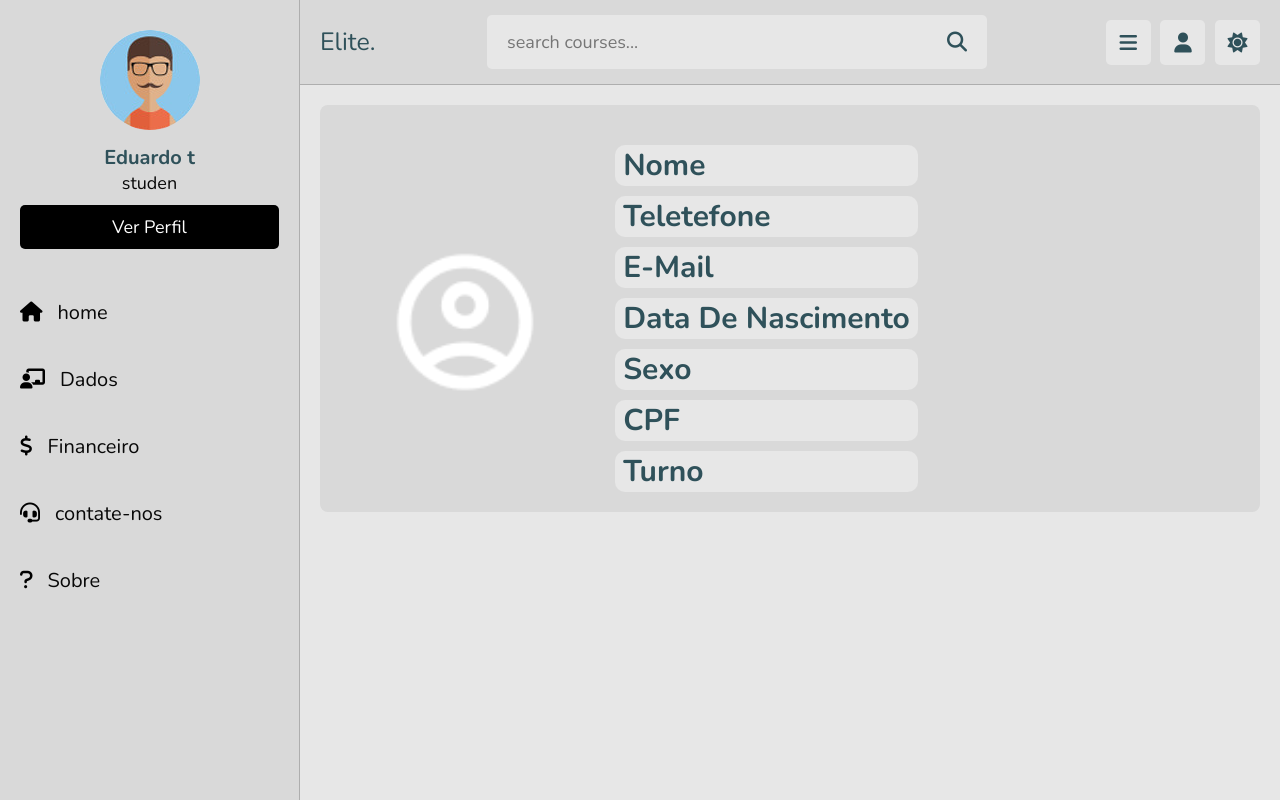
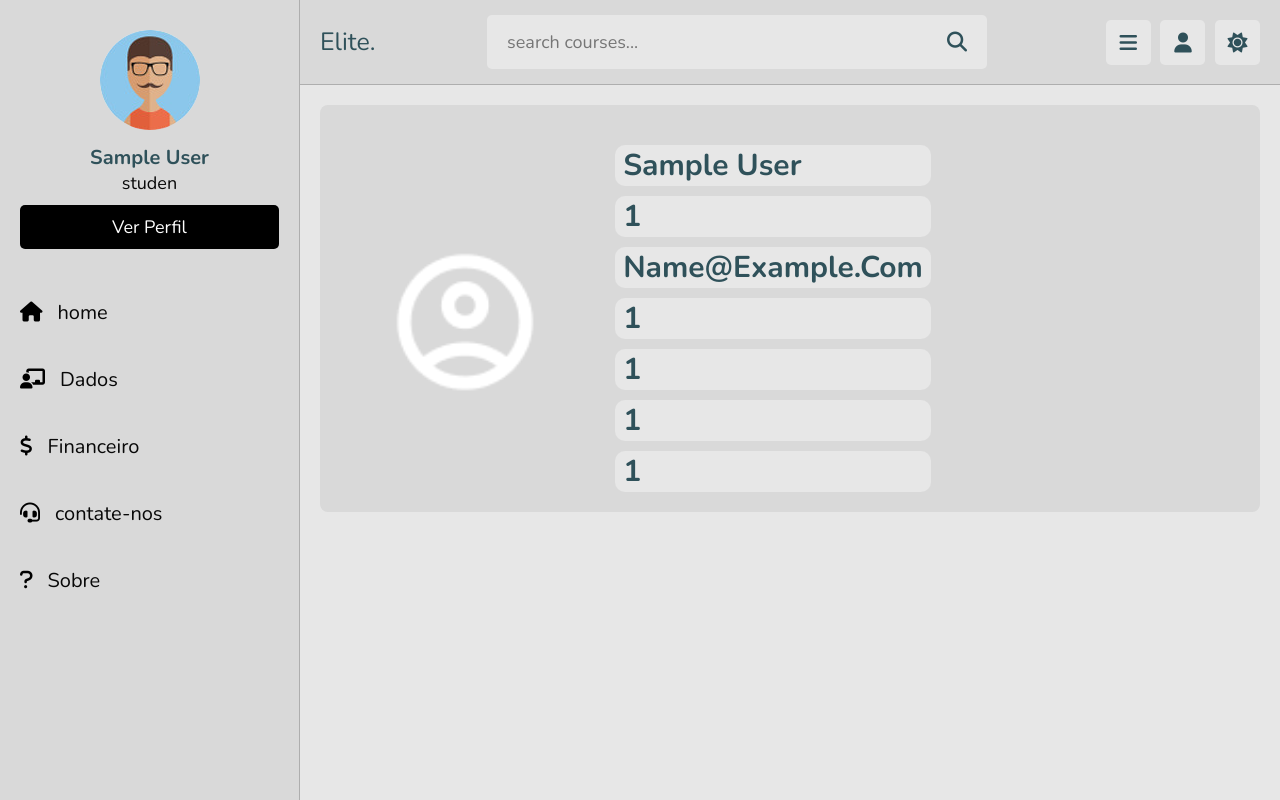
Before and after one commit to GustavoCunhaSC/Projeto-FormCadastro, a PHP site: page /formulario/dados.php in a window 1280 px wide. Run offline with PHP 8.4, Linux system fonts and the light colour scheme; the visitor is signed in with stand-in values (Sample User, id 1); some libraries are stand-ins or nearby versions.

Commit message:
inserção de variaveis de sessao
código alterado para exivir dados do aluno

```diff
--- a/formulario/dados.php
+++ b/formulario/dados.php
@@ -44,12 +44,12 @@ if(empty($_SESSION)){
 
       <div class="profile">
          <img src="images/pic-1.jpg" class="image" alt="">
-         <h3 class="name">eduardo t</h3>
+         <h3 class="name"><?php echo $_SESSION['nome_alunos'];?></h3>
          <p class="role">studen</p>
          <a href="profile.html" class="btn">ver perfil</a>
          <div class="flex-btn">
             <a href="update.html" class="option-btn">Editar</a>
-            <a href="../index.html" class="option-btn">Sair</a>
+            <a href="./php/logout.php" class="option-btn">Sair</a>
          </div>
       </div>
 
@@ -65,14 +65,14 @@ if(empty($_SESSION)){
 
    <div class="profile">
       <img src="images/pic-1.jpg" class="image" alt="">
-      <h3 class="name">Eduardo t</h3>
+      <h3 class="name"><?php echo $_SESSION['nome_alunos'];?></h3>
       <p class="role">studen</p>
-      <a href="profile.html" class="btn">ver perfil</a>
+      <a href="profile.php" class="btn">ver perfil</a>
    </div>
 
    <nav class="navbar">
       <a href="home.html"><i class="fas fa-home"></i><span>home</span></a>
-      <a href="dados.html"><i class="fas fa-chalkboard-user"></i><span>Dados</span></a>
+      <a href="dados.php"><i class="fas fa-chalkboard-user"></i><span>Dados</span></a>
       <a href="financeiro.html"><i class="fas fa-usd"></i><span>Financeiro</span></a>
       <a href="contact.html"><i class="fas fa-headset"></i><span>contate-nos</span></a>
       <a href="about.html"><i class="fas fa-question"></i><span>Sobre</span></a>
@@ -94,13 +94,13 @@ if(empty($_SESSION)){
 
       <div class="box-container">
          <div class="content">
-            <h3>&nbsp;Nome&nbsp;</h3>
-            <h3>&nbsp;Teletefone&nbsp;</h3>
-            <h3>&nbsp;E-mail&nbsp;</h3>
-            <h3>&nbsp;Data de Nascimento&nbsp;</h3>
-            <h3>&nbsp;Sexo&nbsp;</h3>
-            <h3>&nbsp;CPF&nbsp;</h3>
-            <h3>&nbsp;turno&nbsp;</h3>
+            <h3>&nbsp;<?php echo $_SESSION['nome_alunos'];?>&nbsp;</h3>
+            <h3>&nbsp;<?php echo $_SESSION['telefone_alunos'];?>&nbsp;</h3>
+            <h3>&nbsp;<?php echo $_SESSION['email_alunos'];?>&nbsp;</h3>
+            <h3>&nbsp;<?php echo $_SESSION['dtnasci_alunos'];?>&nbsp;</h3>
+            <h3>&nbsp;<?php echo $_SESSION['sexo_alunos'];?>&nbsp;</h3>
+            <h3>&nbsp;<?php echo $_SESSION['cpf_alunos'];?>&nbsp;</h3>
+            <h3>&nbsp;<?php echo $_SESSION['turno'];?>&nbsp;</h3>
          </div>
       </div>
 
```
